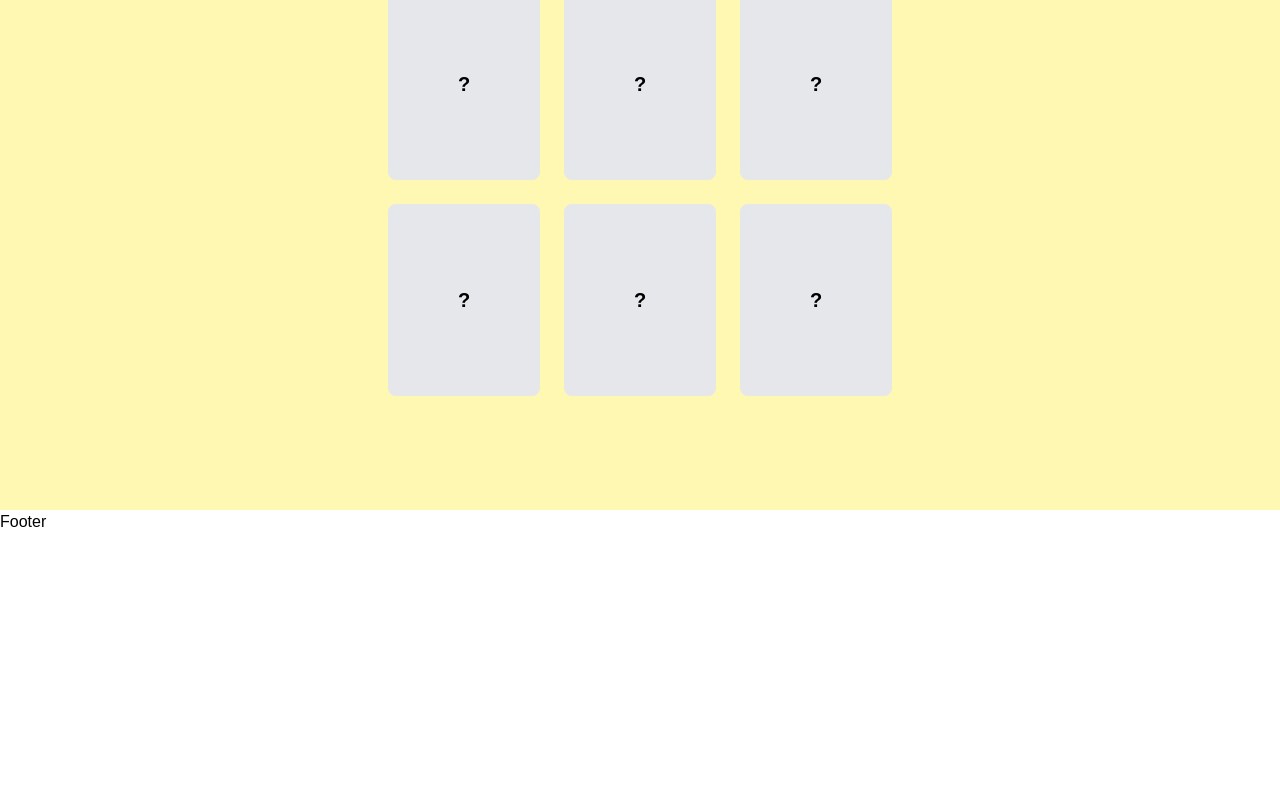
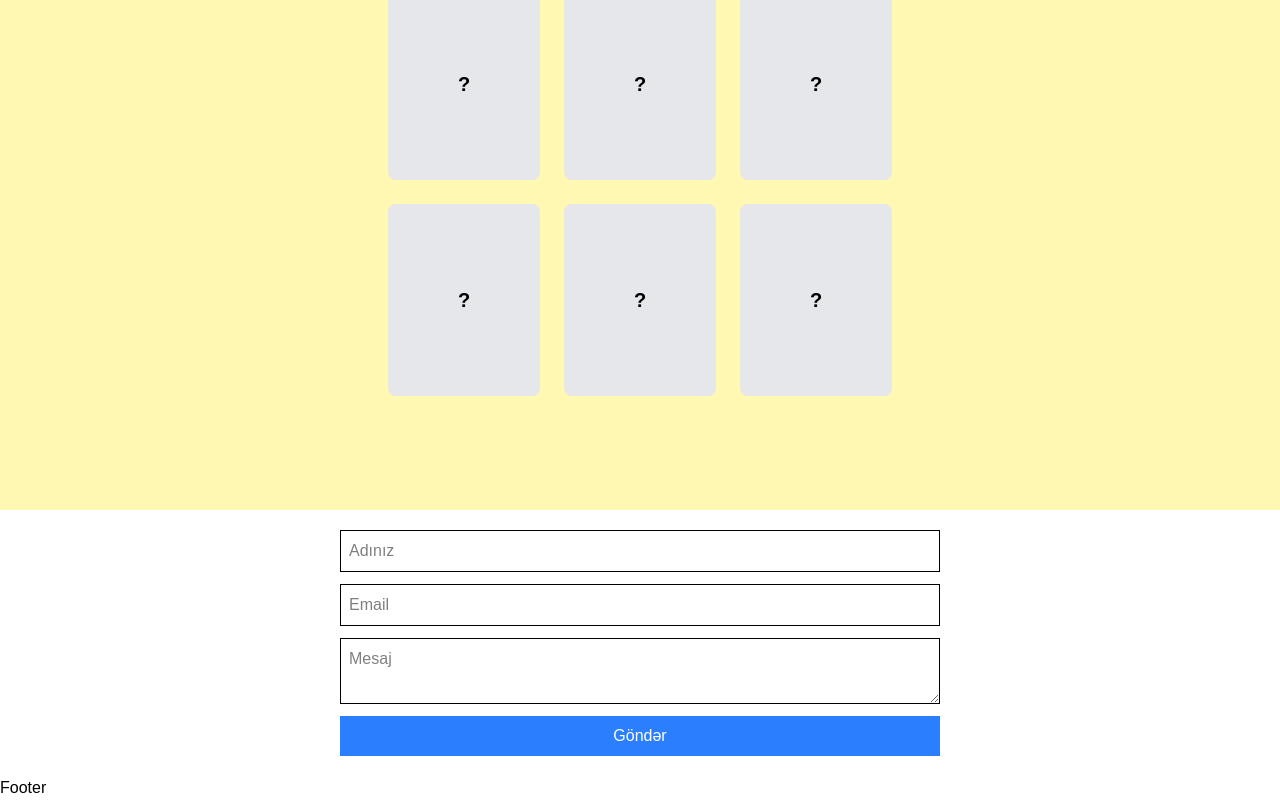
Before and after one commit to neegarw/nigar, a React (Vite) app: page / in a window 1280 px wide. Shown: the part 2042-2842 px from the top of the page. Before the commit the page ends 2576 px from the top, so only its background shows below. Built offline with nearby package versions, Linux system fonts and the light colour scheme.

Commit message:
Add Contact component with form handling and API integration; update package dependencies

```diff
--- a/package.json
+++ b/package.json
@@ -13,12 +13,14 @@
     "@lottiefiles/dotlottie-react": "^0.15.2",
     "@tailwindcss/vite": "^4.1.12",
     "aos": "^2.3.4",
+    "axios": "^1.12.2",
     "class-variance-authority": "^0.7.1",
     "framer-motion": "^12.23.12",
     "gsap": "^3.13.0",
     "lottie-react": "^2.4.1",
     "lucide-react": "^0.543.0",
     "react": "^19.1.1",
+    "react-circular-progressbar": "^2.2.0",
     "react-confetti": "^6.4.0",
     "react-dark-mode-toggle": "^0.2.0",
     "react-dom": "^19.1.1",
--- /dev/null
+++ b/src/components/contact/Contact.jsx
@@ -0,0 +1,28 @@
+import { useState } from "react";
+import axios from "axios";
+
+export default function Contact() {
+    const [formData, setFormData] = useState({ name: "", email: "", message: "" });
+
+    const handleChange = (e) => {
+        setFormData({ ...formData, [e.target.name]: e.target.value });
+    };
+
+    const handleSubmit = async (e) => {
+        e.preventDefault();
+        try {
+            const res = await axios.post("https://portfolio-backend-topaz-nine.vercel.app/api/send", formData);
+            alert(res.data.message);
+        } catch (err) {
+            alert("Xəta oldu: " + err.message);
+        }
+    };
+    return (
+        <form onSubmit={handleSubmit} className="flex flex-col gap-3 w-1/2 mx-auto p-5">
+            <input type="text" name="name" placeholder="Adınız" onChange={handleChange} className="border p-2" />
+            <input type="email" name="email" placeholder="Email" onChange={handleChange} className="border p-2" />
+            <textarea name="message" placeholder="Mesaj" onChange={handleChange} className="border p-2" />
+            <button type="submit" className="bg-blue-500 text-white p-2">Göndər</button>
+        </form>
+    );
+}
--- a/src/components/main/Main.jsx
+++ b/src/components/main/Main.jsx
@@ -1,4 +1,5 @@
 import About from "../about/About"
+import Contact from "../contact/Contact"
 import Hero from "./Hero"
 import Projects from "./Projects"
 
@@ -8,6 +9,7 @@ function Main() {
             <Hero />
             <Projects />
             <About />
+            <Contact />
         </>
     )
 }
--- a/vite.config.js
+++ b/vite.config.js
@@ -8,6 +8,9 @@ export default defineConfig({
     react(),
     tailwindcss()
   ],
+  server: {
+    port: 5176
+  },
   optimizeDeps: {
     exclude: ['react-dark-mode-toggle']
   }
```
Also changed, not shown: 1 other file (tests, documents, lock files or other folders).
